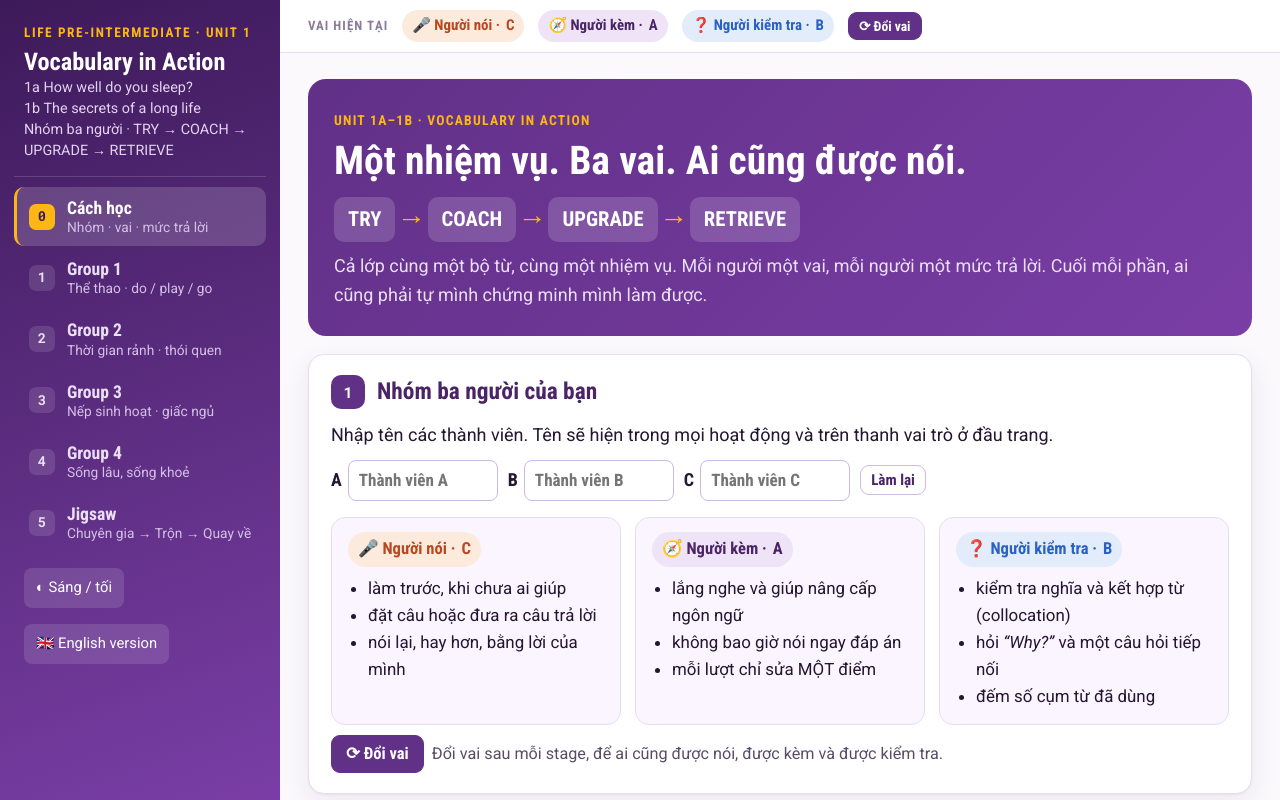
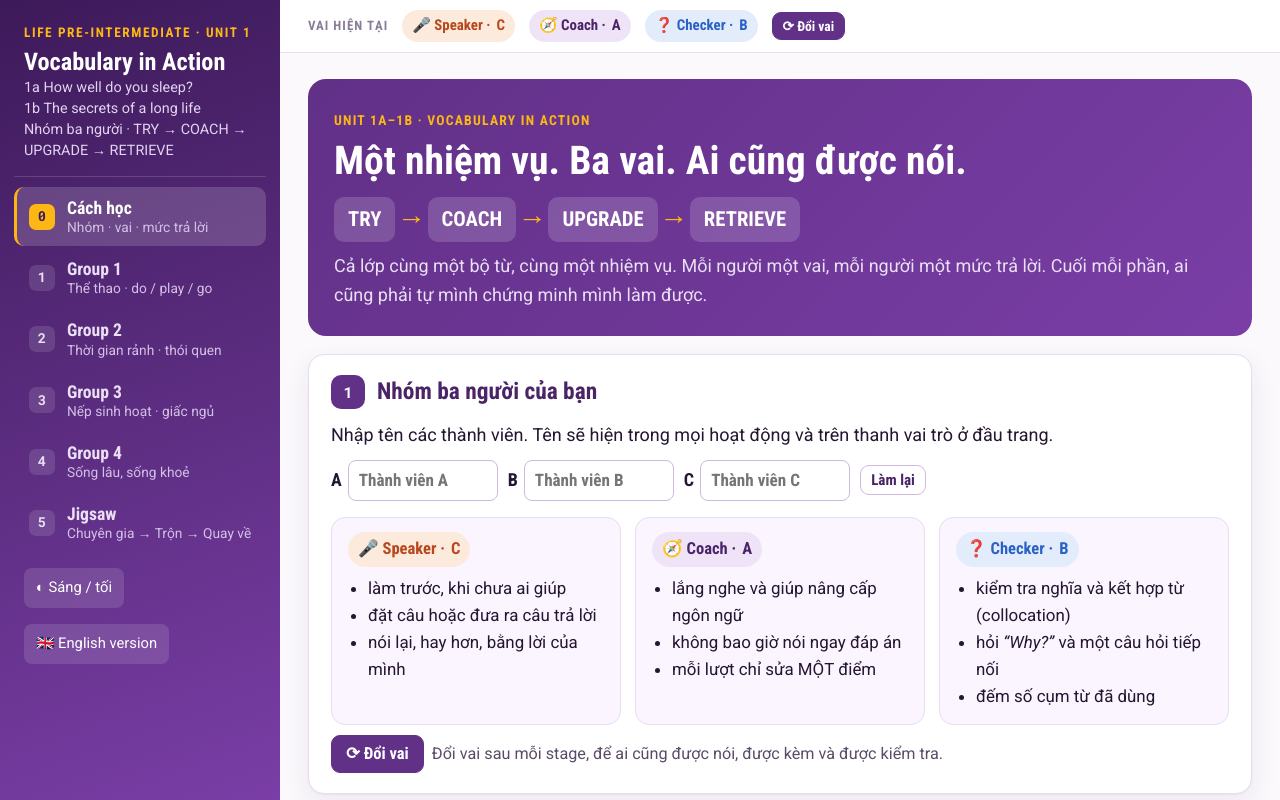
Before and after one commit to levienlanhuongk84/life-pre-u1ab-sleep-long-life-in-Action-vn, a plain HTML site: page index.html in a window 1280 px wide. Shown: the top 800 px of the page. Drawn offline with Linux system fonts and the light colour scheme.

Commit message:
Keep English role names: Speaker / Coach / Checker
Co-Authored-By: Claude Opus 5.5 <noreply@anthropic.com>

```diff
--- a/index.html
+++ b/index.html
@@ -380,9 +380,9 @@ ol.how .role-tag { font-size: .85em; padding: 2px 8px; }
 <main>
   <div class="teambar" id="teambar">
     <span class="lbl">Vai hiện tại</span>
-    <span class="role-tag speaker">🎤 Người nói · <b data-role="speaker">C</b></span>
-    <span class="role-tag coach">🧭 Người kèm · <b data-role="coach">A</b></span>
-    <span class="role-tag checker">❓ Người kiểm tra · <b data-role="checker">B</b></span>
+    <span class="role-tag speaker">🎤 Speaker · <b data-role="speaker">C</b></span>
+    <span class="role-tag coach">🧭 Coach · <b data-role="coach">A</b></span>
+    <span class="role-tag checker">❓ Checker · <b data-role="checker">B</b></span>
     <button class="btn sm" type="button" data-rotate>⟳ <span class="long">Đổi vai</span><span class="short">Đổi vai</span></button>
   </div>
   <div id="sheets"></div>
@@ -1012,9 +1012,9 @@ function rotate() {
   const bar = $("#teambar"); bar.animate && bar.animate([{ background: "var(--gold-soft)" }, { background: "" }], { duration: 700 });
 }
 const R = {
-  speaker: () => `<span class="role-tag speaker">🎤 Người nói · <b data-role="speaker"></b></span>`,
-  coach: () => `<span class="role-tag coach">🧭 Người kèm · <b data-role="coach"></b></span>`,
-  checker: () => `<span class="role-tag checker">❓ Người kiểm tra · <b data-role="checker"></b></span>`
+  speaker: () => `<span class="role-tag speaker">🎤 Speaker · <b data-role="speaker"></b></span>`,
+  coach: () => `<span class="role-tag coach">🧭 Coach · <b data-role="coach"></b></span>`,
+  checker: () => `<span class="role-tag checker">❓ Checker · <b data-role="checker"></b></span>`
 };
 const rotateBtn = () => `<div class="btn-row"><button class="btn sm ghost" type="button" data-rotate>⟳ Rotate roles for the next task</button></div>`;
 
@@ -1051,7 +1051,7 @@ const STAGES = [
   { k: "per", name: "Cá nhân hoá", title: "Ai trong nhóm…?", min: 4, moves: ["pair", "coach", "up", "rot"],
     goal: "Hỏi tự nhiên và chuyển câu trả lời thành cụm từ.", done: "Hỏi tự nhiên đủ 5 gợi ý · báo cáo 1 lần trước lớp." },
   { k: "tra", name: "Chuyển giao", title: "Một vấn đề, ba mức", min: 5, moves: ["solo", "pair", "coach", "up", "rot"],
-    goal: "Dùng các cụm từ trong một tình huống mới.", done: "Người kiểm tra đếm được 3 cụm Tier 1 + 2 cụm Tier 2." },
+    goal: "Dùng các cụm từ trong một tình huống mới.", done: "Checker đếm được 3 cụm Tier 1 + 2 cụm Tier 2." },
   { k: "ret", name: "Tự nhớ lại", title: "Một mình, không ghi chú", min: 3, moves: ["ret"],
     goal: "Chứng minh BẠN tự dùng được các cụm từ, không cần ai giúp.", done: "Hoàn thành khung câu không nhìn ghi chú · đúng từ 8 câu trở lên trong thử thách 3 giây." }
 ];
@@ -1101,7 +1101,7 @@ function overviewSheet() {
       <div><b>① ASK · Hỏi</b>Hỏi về nghĩa.<br><i>“Do you mean you go to bed late or you fall asleep late?”</i></div>
       <div><b>② PROMPT · Gợi ý</b>Chỉ ra ngôn ngữ cần dùng.<br><i>“Can you use one expression from Tier 1?”</i></div>
       <div><b>③ MODEL · Làm mẫu</b>Chỉ khi bạn vẫn chưa làm được.<br><i>“I usually go to bed late.”</i></div>
-      <div><b>④ CHECK · Kiểm tra</b>Người nói nói lại cả câu.<br><i>“I usually go to bed late because I have a lot of homework.”</i></div>
+      <div><b>④ CHECK · Kiểm tra</b>Speaker nói lại cả câu.<br><i>“I usually go to bed late because I have a lot of homework.”</i></div>
     </div>
     <p style="margin:12px 0 4px">Tìm lỗi ở: <span class="chip">Nghĩa</span> <span class="chip">Ngữ pháp</span> <span class="chip">Kết hợp từ</span> <span class="chip">Phát âm</span> <span class="chip">Từ vựng hay hơn</span> <span class="chip">Độ trôi chảy</span></p>
     <p style="margin:0;font-size:.92em;color:var(--ink-2)">Tìm hai lỗi. Mỗi lượt chỉ sửa một lỗi.</p>
@@ -1121,7 +1121,7 @@ function overviewSheet() {
       <div class="lv l2"><span class="lvtag">●● Nâng cao<small>+ Tier 2</small></span><p>Because I have [[a hectic schedule]], I often [[stay up until midnight]], so I [[feel tired]] the next morning.</p></div>
       <div class="lv l3"><span class="lvtag">●●● Thử thách<small>Thẻ Thử thách: nguyên nhân–kết quả · đối lập · lời khuyên · diễn đạt lại</small></span><p>Because of my [[hectic schedule]], I sometimes end up [[burning the midnight oil]], which leaves me [[sleep-deprived]] the following morning.</p></div>
     </div>
-    <div class="golden" style="margin-top:16px">Người kèm <b>suy nghĩ</b> nhiều hơn, không phải nói nhiều hơn.<br>Người nói được <b>hỗ trợ</b> nhiều hơn, không phải nói ít đi.</div>
+    <div class="golden" style="margin-top:16px">Coach <b>suy nghĩ</b> nhiều hơn, không phải nói nhiều hơn.<br>Speaker được <b>hỗ trợ</b> nhiều hơn, không phải nói ít đi.</div>
   </section>
   </article>`;
 }
@@ -1183,7 +1183,7 @@ function groupSheet(g, gi) {
     </div>
 
     ${sub("1c", "Dạy lại cho nhau: nghĩa, CCQ, cấu trúc", 9)}
-    ${how([`${R.checker()} đọc một câu hỏi kiểm tra nghĩa (CCQ).`, `${R.speaker()} trả lời, không nhìn.`, `${R.coach()} bấm vào câu hỏi để xem đáp án.`, "Thẻ chunk: Người nói nói các cụm từ <b>trước khi</b> lật thẻ."])}
+    ${how([`${R.checker()} đọc một câu hỏi kiểm tra nghĩa (CCQ).`, `${R.speaker()} trả lời, không nhìn.`, `${R.coach()} bấm vào câu hỏi để xem đáp án.`, "Thẻ chunk: Speaker nói các cụm từ <b>trước khi</b> lật thẻ."])}
     <div class="grid3">${g.ccq.map(c => `<div class="mcard">
       <div class="mh">${c.head}</div>${c.ipa ? `<div class="ipa">${c.ipa}</div>` : ""}
       ${c.video ? video(c.video) : c.img ? `<img src="${IMG(c.img[0])}" alt="${esc(c.img[1])}" loading="lazy">` : ""}
@@ -1226,11 +1226,11 @@ function groupSheet(g, gi) {
   const coreUp = (u.r2.split("→")[1] || "").trim().replace(/^“|”$/g, "");
   const rounds = [
     ["speaker", "Trả lời", "Trả lời tự nhiên trong 20 giây. Chưa ai sửa.", ans1(u.r1)],
-    ["coach", "Nâng cấp", "Chọn MỘT cụm Tier 2 cho bạn. Người nói trả lời lại có dùng cụm đó.",
+    ["coach", "Nâng cấp", "Chọn MỘT cụm Tier 2 cho bạn. Speaker trả lời lại có dùng cụm đó.",
       `<div class="chips" data-pick-one>${u.pick.map(p => `<button class="chip" type="button">${p}</button>`).join("")}</div><p data-pick-out style="margin-top:8px;color:var(--ink-2)"></p>` + ans1(u.r2)],
-    ["checker", "Hỏi tiếp", "Hỏi MỘT câu hỏi tiếp nối thật. Người nói trả lời bằng câu đầy đủ.",
+    ["checker", "Hỏi tiếp", "Hỏi MỘT câu hỏi tiếp nối thật. Speaker trả lời bằng câu đầy đủ.",
       `<div class="qa">${u.follow.map(f => `<div><b>Q:</b> ${f}</div>`).join("")}</div><div class="ans3"><button class="ans-toggle" type="button">Câu trả lời gợi ý</button><div class="ans-body" hidden>${u.follow.map((f, i) => `<div class="lv l1"><p><b>${f}</b><br>${md(A.followA[i])}</p></div>`).join("")}</div></div>`],
-    ["coach", "Làm mẫu", "Người kèm trả lời cùng câu hỏi ở mức Thử thách. Cả nhóm nghe và tìm các cụm Tier 2.", ans1(u.r4)],
+    ["coach", "Làm mẫu", "Coach trả lời cùng câu hỏi ở mức Thử thách. Cả nhóm nghe và tìm các cụm Tier 2.", ans1(u.r4)],
     ["speaker", "Nói lại", "Nói lại bằng lời của mình. Giữ ít nhất 1 cụm mới. Không chép nguyên văn.", ans1(u.r5)]
   ];
   h += `<section class="block stage gui">${stageHead(2, P)}
@@ -1260,7 +1260,7 @@ function groupSheet(g, gi) {
   /* ===== Stage 5 · Transfer ===== */
   h += `<section class="block stage tra">${stageHead(4, P)}
     <p class="bigq">${g.transfer.scene}</p>
-    ${how([`${R.speaker()} đưa lời khuyên trong 45 giây: 3 cụm Tier 1 + 2 cụm Tier 2.`, `${R.checker()} bấm vào mọi cụm từ nghe được.`, `${R.coach()} gợi ý một điểm nâng cấp. Người nói thử lại.`, "Muốn khó hơn? Nhận Thẻ Thử thách."])}
+    ${how([`${R.speaker()} đưa lời khuyên trong 45 giây: 3 cụm Tier 1 + 2 cụm Tier 2.`, `${R.checker()} bấm vào mọi cụm từ nghe được.`, `${R.coach()} gợi ý một điểm nâng cấp. Speaker thử lại.`, "Muốn khó hơn? Nhận Thẻ Thử thách."])}
     <div class="grid2">
       <div>
         <div class="tier must" style="margin-bottom:8px"><h4>Tier 1 · bấm cụm nghe được</h4><div class="chips" data-count="must">${g.tiers.must.map(x => `<button class="chip" type="button">${x}</button>`).join("")}</div></div>
```
